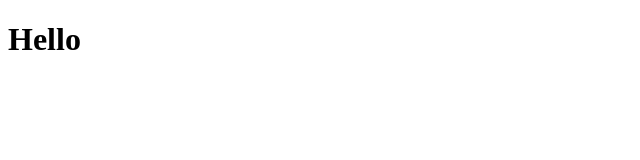
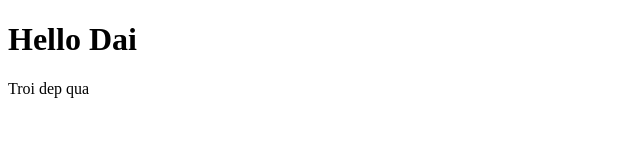
Before and after one commit to LuuVanCui/demo-git, a plain HTML site: page hello.html in a window 1280 px wide. Shown: the whole page, without its empty margins (0-640 px from the left). Drawn offline with Linux system fonts and the light colour scheme.

Commit message:
update hello.html

```diff
--- a/hello.html
+++ b/hello.html
@@ -6,6 +6,7 @@
     <title>Document</title>
 </head>
 <body>
-    <h1>Hello</h1>
+    <h1>Hello Dai</h1>
+    <p>Troi dep qua</p>
 </body>
 </html>
```
